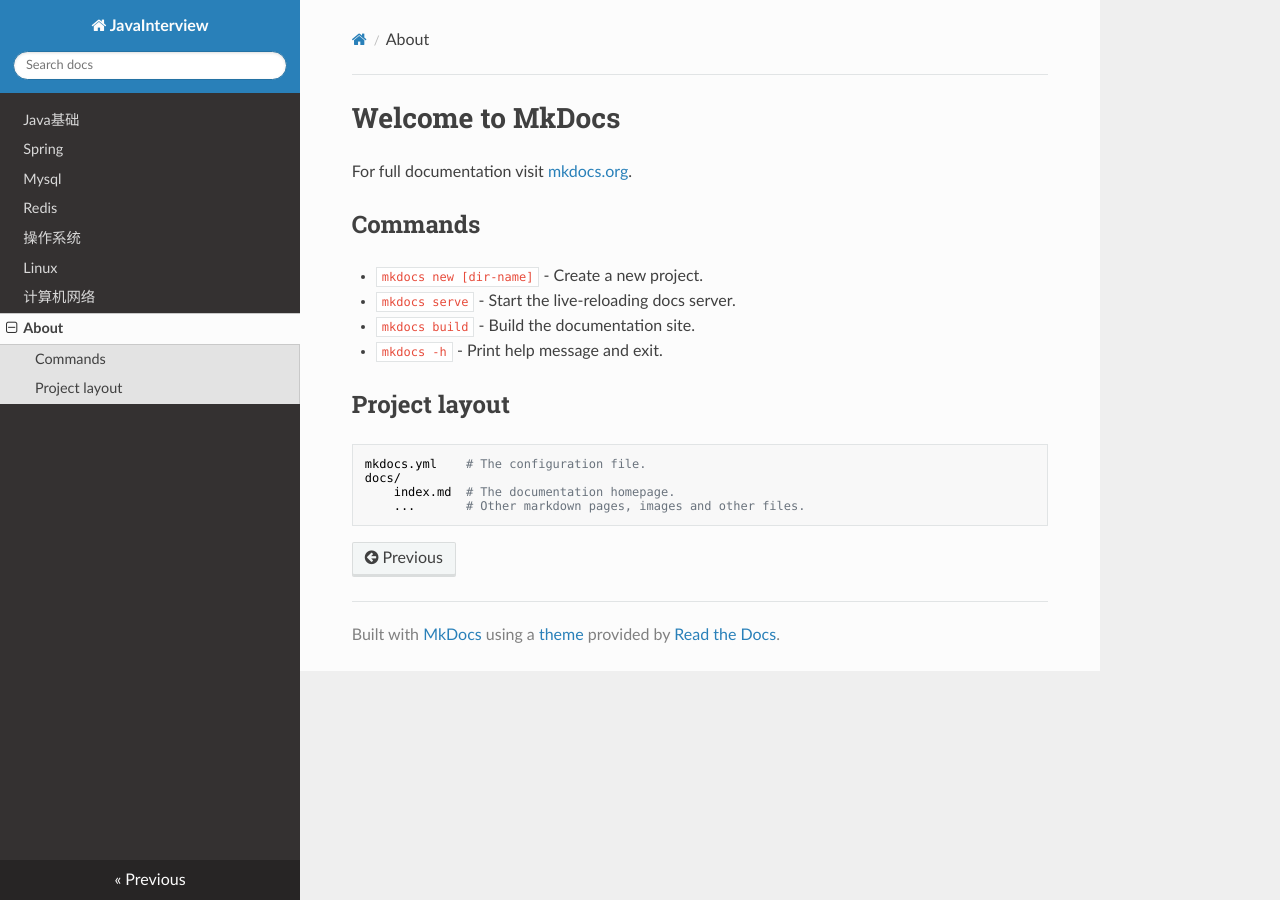
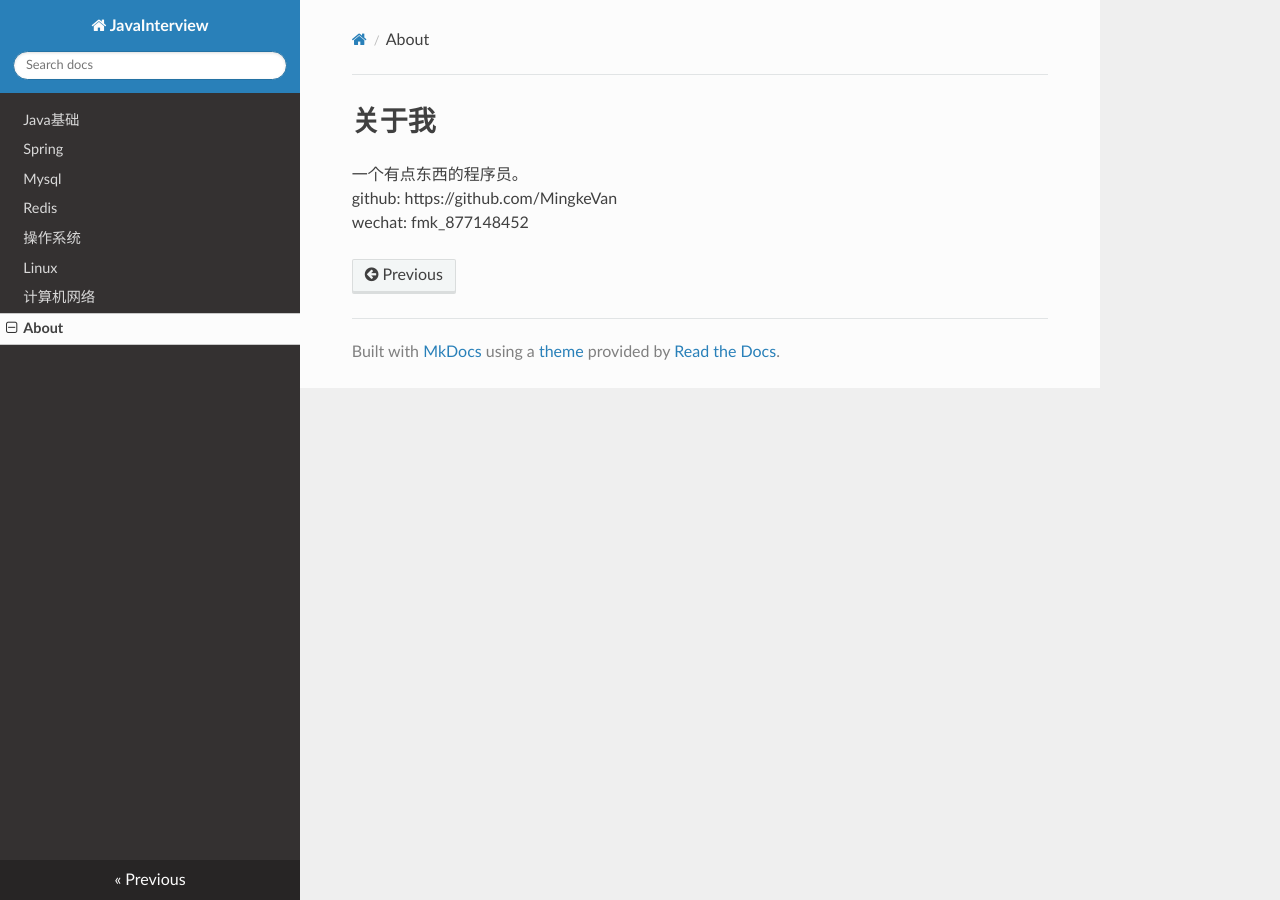
Before and after one commit to MingkeVan/java-interview, an MkDocs documentation site: the page built from docs/about.md, in a window 1280 px wide. Built offline with MkDocs 1.6.1, drawn with Linux system fonts in a browser that asks for light colours; nearby versions of some CDN libraries.

Commit message:
Update about.md

```diff
--- a/docs/about.md
+++ b/docs/about.md
@@ -1,17 +1,5 @@
-# Welcome to MkDocs
+# 关于我
 
-For full documentation visit [mkdocs.org](https://www.mkdocs.org).
-
-## Commands
-
-* `mkdocs new [dir-name]` - Create a new project.
-* `mkdocs serve` - Start the live-reloading docs server.
-* `mkdocs build` - Build the documentation site.
-* `mkdocs -h` - Print help message and exit.
-
-## Project layout
-
-    mkdocs.yml    # The configuration file.
-    docs/
-        index.md  # The documentation homepage.
-        ...       # Other markdown pages, images and other files.
+一个有点东西的程序员。<br/>
+github: https://github.com/MingkeVan <br/>
+wechat: fmk_877148452
```
